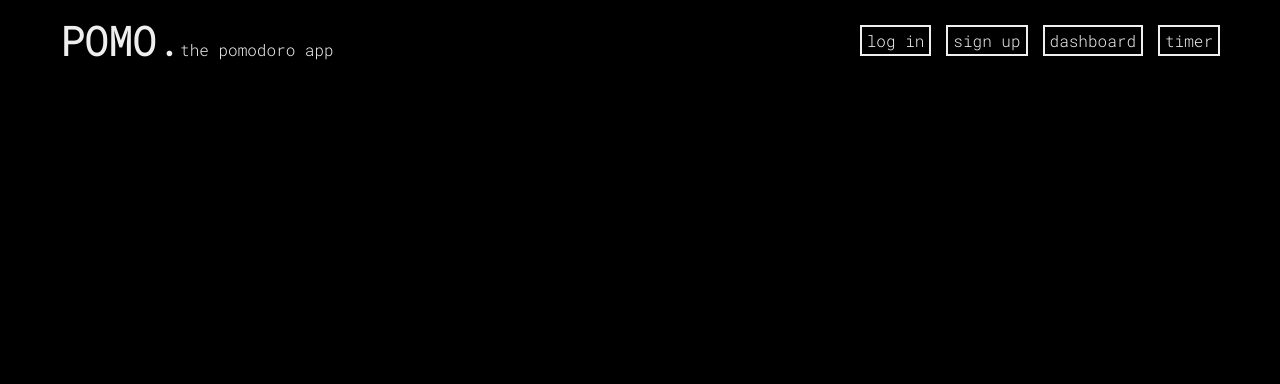
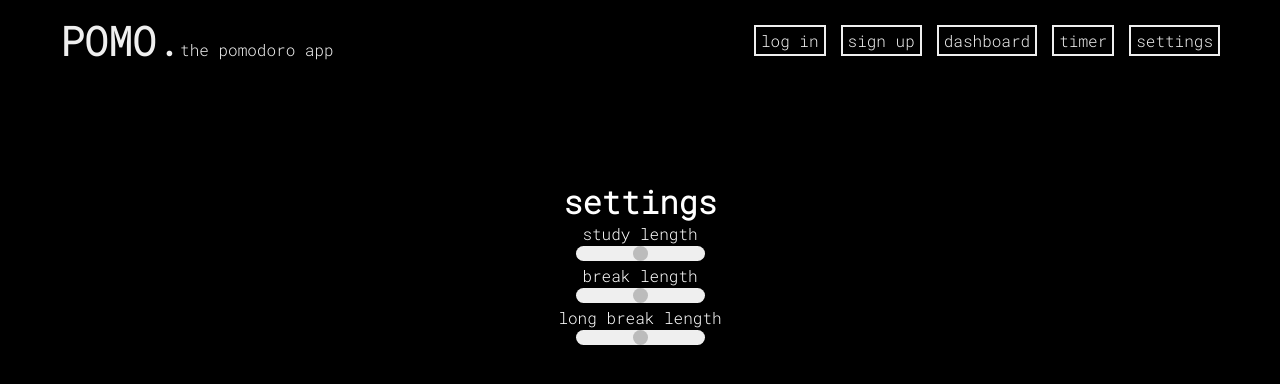
Before and after one commit to nickcosmo/pomo-app, a Vue app: page /settings in a window 1280 px wide. Shown: the top 384 px of the page. Built offline with nearby package versions, Linux system fonts and the light colour scheme.

Commit message:
add settings tab

```diff
--- a/public/index.html
+++ b/public/index.html
@@ -5,6 +5,7 @@
     <meta http-equiv="X-UA-Compatible" content="IE=edge">
     <meta name="viewport" content="width=device-width,initial-scale=1.0">
     <link rel="icon" href="<%= BASE_URL %>favicon.ico">
+
     <title><%= htmlWebpackPlugin.options.title %></title>
     <style>
       @import url('https://fonts.googleapis.com/css2?family=Roboto+Mono:wght@300&display=swap');
--- a/src/components/AppHeader.vue
+++ b/src/components/AppHeader.vue
@@ -10,6 +10,7 @@
         <li><router-link to="/signup">sign up</router-link></li>
         <li><router-link to="/dashboard">dashboard</router-link></li>
         <li><router-link to="/timer">timer</router-link></li>
+        <li><router-link to="/settings">settings</router-link></li>
       </ul>
     </div>
   </nav>
--- /dev/null
+++ b/src/components/Settings.vue
@@ -0,0 +1,31 @@
+<template>
+  <h1>settings</h1>
+  <div>
+    <label>study length</label>
+    <slider></slider>
+  </div>
+  <div>
+    <label>break length</label>
+    <slider></slider>
+  </div>
+  <div>
+    <label>long break length</label>
+    <slider></slider>
+  </div>
+</template>
+
+<script>
+import Slider from "./UI/Slider.vue";
+
+export default {
+  data() {
+    return {};
+  },
+  components: {
+    Slider,
+  },
+};
+</script>
+
+<style scoped>
+</style>
--- a/src/components/Signup.vue
+++ b/src/components/Signup.vue
@@ -2,20 +2,20 @@
   <div>
     <h1>Sign Up Here!</h1>
     <div class="container">
-      <form action="">
+      <form @submit.prevent="pushSignup()">
         <div class="form-control">
           <label for="name">name:</label>
-          <input type="text" id="name" name="name" />
+          <input type="text" id="name" name="name" v-model="name"/>
         </div>
         <div class="form-control">
           <label for="email">email:</label>
-          <input type="email" id="email" name="email" />
+          <input type="email" id="email" name="email" v-model="email"/>
         </div>
         <div class="form-control">
           <label for="password">password:</label>
-          <input type="password" id="password" name="password" />
+          <input type="password" id="password" name="password" v-model="password"/>
         </div>
-        <base-button>submit</base-button>
+        <base-button type="submit">submit</base-button>
         <span><router-link to="/signin">Already a member? Signin instead!</router-link></span>
       </form>
     </div>
@@ -27,6 +27,28 @@
 import BaseButton from "./UI/BaseButton.vue";
 
 export default {
+  data() {
+    return {
+      name: '',
+      email: '',
+      password: ''
+    }
+  },
+  methods: {
+    pushSignup() {
+      fetch('http://localhost:3000/new-user', {
+        method: 'POST',
+        headers: {
+          'Content-Type': 'application/json'
+        },
+        body: JSON.stringify({
+          name: this.name,
+          email: this.email,
+          password: this.password
+        })
+      })
+    }
+  },
   components: {
     BaseButton,
   },
--- a/src/components/Timer.vue
+++ b/src/components/Timer.vue
@@ -2,12 +2,9 @@
   <div class="container">
     <!-- <h3 v-if="status == 'study'">STUDY STUDY STUDY</h3> -->
     <!-- <h3 v-if="status == 'break'">BREAK BREAK BREAK</h3> -->
-    <keep-alive
-      ><h1 class="timer">
+      <h1 class="timer">
         {{ displayMinutes }}:{{ displaySeconds }}
-      </h1></keep-alive
-    >
-
+      </h1>
     <div>
       <base-button @click="startTimer">START</base-button>
       <base-button @click="resetTimer">RESET</base-button>
@@ -19,6 +16,9 @@
           :style="{ width: progressWidth + '%' }"
         ></div>
       </div>
+    </div>
+    <div class="count">
+      <h3>count: {{ count }}/4</h3>
     </div>
   </div>
 </template>
@@ -36,6 +36,7 @@ export default {
       progressWidth: 0,
       progressSeconds: 0,
       status: "study",
+      count: 0,
     };
   },
   computed: {
@@ -83,10 +84,18 @@ export default {
         this.startCount = 0;
         this.progressSeconds = 0;
         this.progressWidth = 0;
+        if (this.count === 4 ) {
+          this.status = "longBreak";
+          this.minutes = 15;
+          this.seconds = 0;
+          this.setTitle();
+          return null;
+        }
         if (this.status === "study") {
           this.status = "break";
           this.minutes = 5;
           this.seconds = 0;
+          this.count++;
         } else {
           this.status = "study";
           this.minutes = 25;
@@ -106,6 +115,10 @@ export default {
 </script>
 
 <style scoped>
+.count {
+  margin-top: 5px;
+}
+
 .timer {
   font-size: 200px;
   color: white;
--- /dev/null
+++ b/src/components/UI/Slider.vue
@@ -0,0 +1,47 @@
+<template>
+  <div>
+    <input
+      type="range"
+      min="0"
+      max="10"
+      class="slider"
+      id="myRange"
+      v-model="slide"
+    />
+  </div>
+</template>
+
+<script>
+export default {
+    data() {
+        return {
+            slide: 5
+        }
+    }
+};
+</script>
+
+<style scoped>
+.slider {
+    -webkit-appearance: none;
+    appearance: none;
+    background: #efefef;
+    border-radius: 20px;
+    outline: none;
+}
+
+.slider::-webkit-slider-thumb {
+  -webkit-appearance: none;
+  appearance: none;
+  width: 15px;
+  height: 15px;
+  border-radius: 50%;
+  background: #9999;
+  cursor: pointer;
+}
+
+.slider::-moz-range-thumb {
+  background: #9999;
+  cursor: pointer;
+}
+</style>
--- a/src/main.js
+++ b/src/main.js
@@ -6,6 +6,7 @@ import Timer from './components/Timer.vue';
 import Signin from './components/Signin.vue';
 import Signup from './components/Signup.vue';
 import Dashboard from './components/Dashboard.vue';
+import Settings from './components/Settings.vue';
 
 const router = createRouter({
   history: createWebHistory(),
@@ -15,6 +16,7 @@ const router = createRouter({
     { path: "/signin", component: Signin },
     { path: "/signup", component: Signup },
     { path: "/dashboard", component: Dashboard },
+    { path: "/settings", component: Settings },
   ],
 });
 
```
